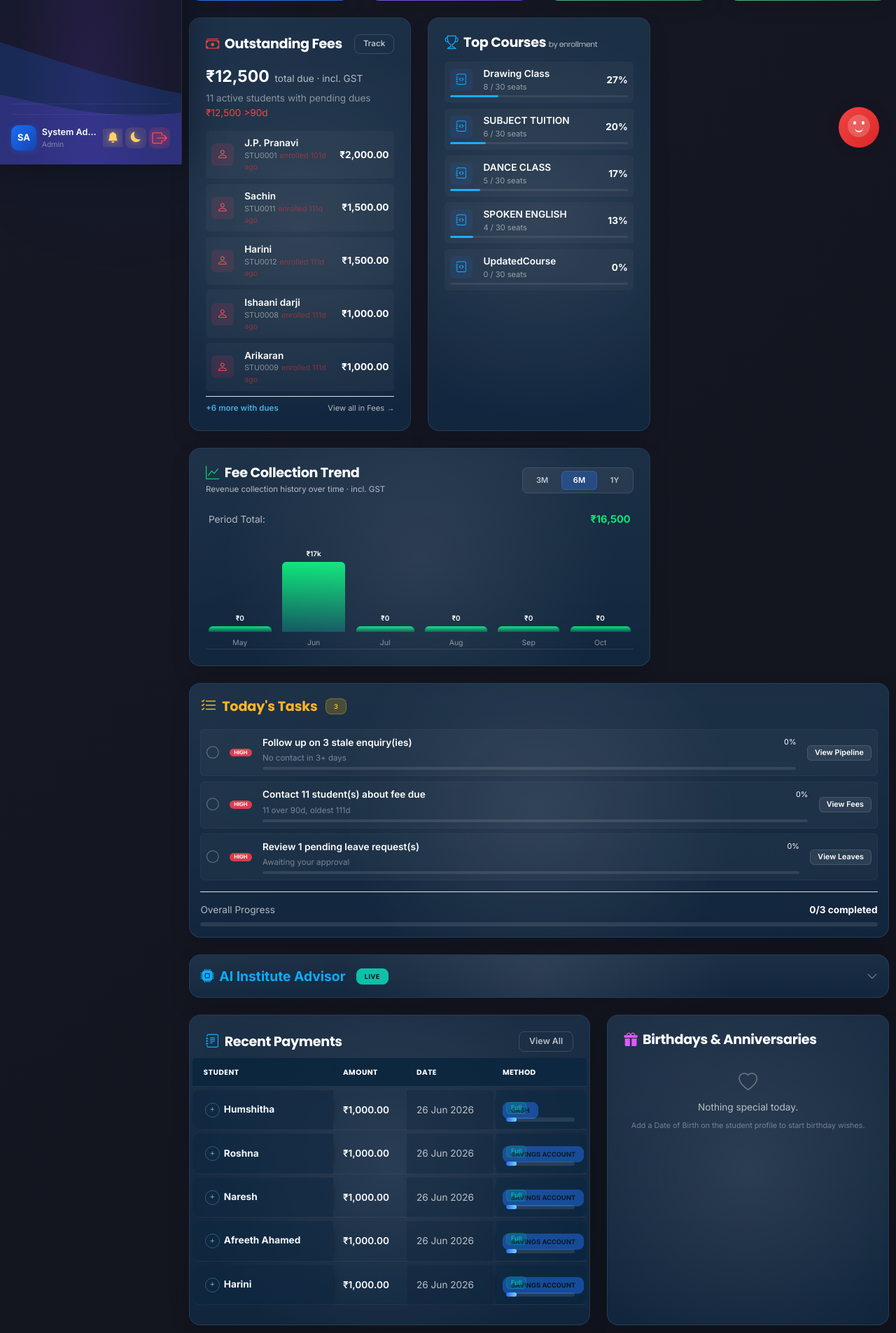
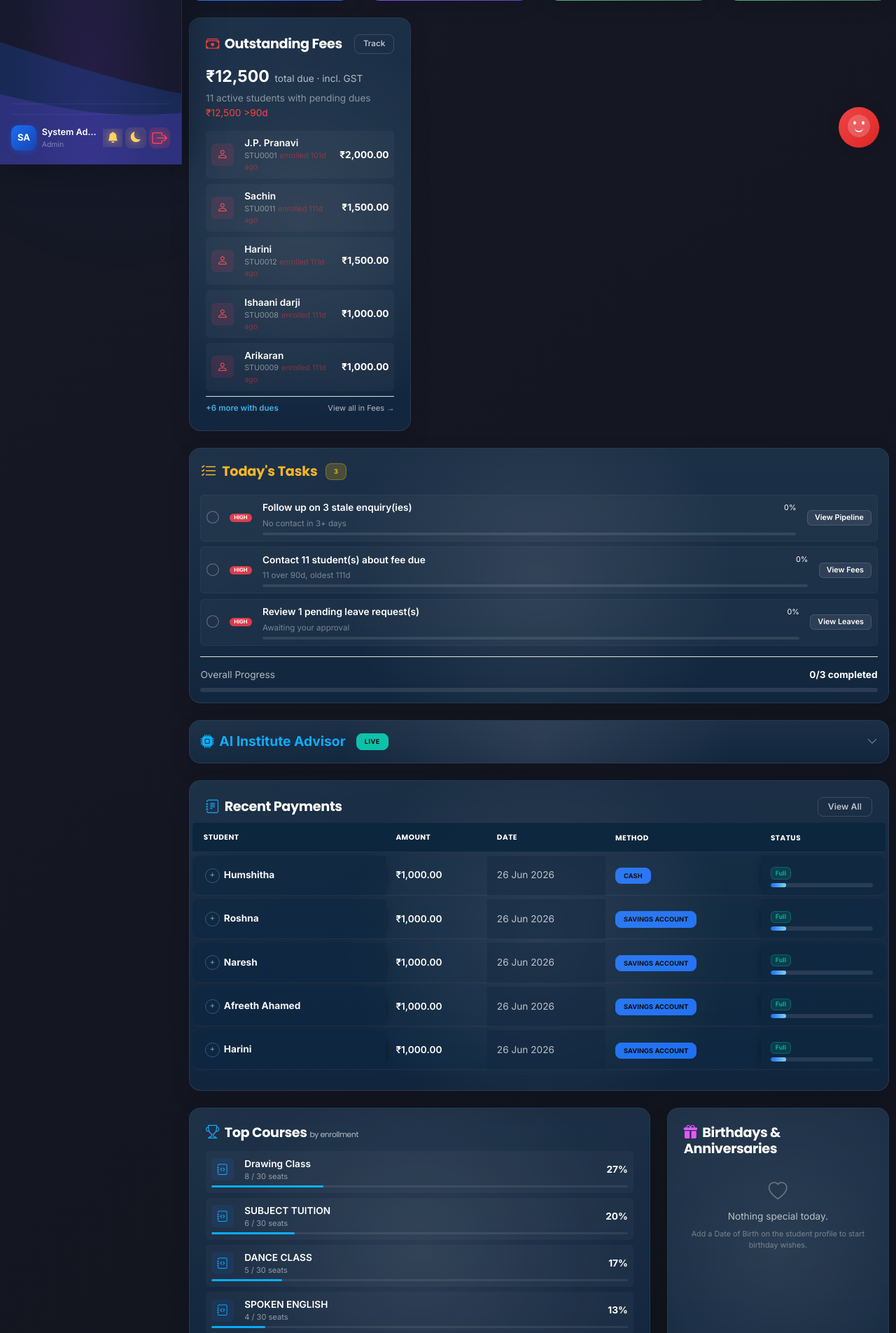
Before and after one commit to aishwaryaumakumar2005-web/guha, a Flask app: page / in a window 1280 px wide. Shown: the part 565-2470 px from the top of the page at 70% size. Run offline with Flask 3, Linux system fonts and the light colour scheme; a user stored in the database is signed in; data comes from the database, SQL or seed files in the repository; data that the repository does not hold is empty; some libraries are stand-ins or nearby versions.

Commit message:
Update dashboard.html

```diff
--- a/app/templates/dashboard.html
+++ b/app/templates/dashboard.html
@@ -190,7 +190,7 @@
         </div>
 
         <!-- Top Courses -->
-        <div class="bento-card bento-xl-4 bento-md-12 animate-on-scroll stagger-1">
+        <div class="bento-card bento-xl-8 bento-md-12 animate-on-scroll stagger-1" style="order:11;">
             <div class="glass-card p-4 h-100">
                 <h5 class="mb-3 fw-bold"><i class="bi bi-trophy me-2" style="color:hsl(200,100%,50%);" aria-hidden="true"></i>Top Courses <span class="small fw-normal text-white-50" style="font-size:0.7rem;">by enrollment</span></h5>
                 <div class="d-flex flex-column gap-2">
@@ -224,7 +224,7 @@
 
         {% if current_user.role in ('Admin', 'Operation') %}
         <!-- Fee Collection Trend Chart (Item 16) -->
-        <div id="dashboard-fee-chart" class="bento-card bento-xl-8 bento-md-12 animate-on-scroll">
+        <div id="dashboard-fee-chart" class="bento-card bento-xl-12 bento-md-12 animate-on-scroll" style="order:13;">
             <div class="glass-card p-4">
                 <div class="d-flex flex-wrap justify-content-between align-items-center gap-2 mb-3">
                     <div>
@@ -300,7 +300,7 @@
 
 
         <!-- Recent Payments + Birthdays &amp; Anniversaries -->
-        <div id="dashboard-recent-activity" class="bento-card bento-xl-7 bento-md-12 animate-on-scroll">
+        <div id="dashboard-recent-activity" class="bento-card bento-xl-12 bento-md-12 animate-on-scroll" style="order:10;">
             <div class="glass-card p-4 h-100">
                 <div class="d-flex justify-content-between align-items-center mb-4">
                     <h5 class="mb-0 fw-bold"><i class="bi bi-journal-text me-2" style="color:hsl(200,100%,50%);"></i>Recent Payments</h5>
@@ -334,7 +334,7 @@
                 </div>
             </div>
         </div>
-        <div class="bento-card bento-xl-5 bento-md-12 animate-on-scroll stagger-2">
+        <div class="bento-card bento-xl-4 bento-md-12 animate-on-scroll stagger-2" style="order:12;">
             <div class="glass-card p-4 h-100">
                 <div class="d-flex justify-content-between align-items-center gap-2 mb-3">
                     <h5 class="mb-0 fw-bold"><i class="bi bi-gift-fill me-2" style="color:hsl(290,100%,65%);" aria-hidden="true"></i>Birthdays &amp; Anniversaries</h5>
```
